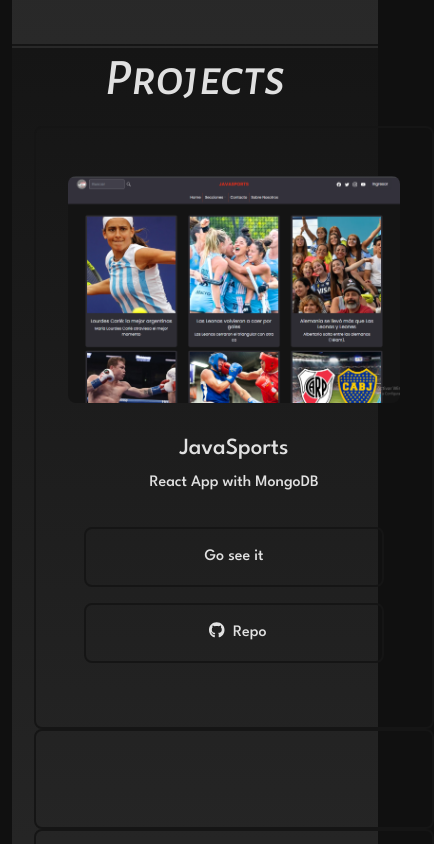
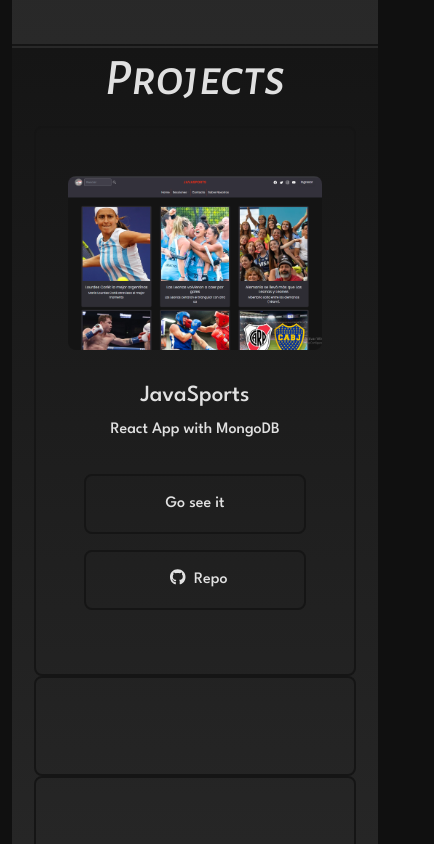
Before and after one commit to AESALVA/Portfolio, a React (Vite) app: page / in a window 390 px wide. Shown: the part 2040-2884 px from the top of the page, 434 px wide, since content can reach past the window. Built offline with nearby package versions, Linux system fonts and the light colour scheme; a web font is replaced by a local one.

Commit message:
add styles responsive

```diff
--- a/src/styles/projects.css
+++ b/src/styles/projects.css
@@ -12,7 +12,7 @@
   justify-content: space-evenly;
 }
 .Card {
-  min-width: 25rem;
+  max-width: 30rem;
   border: 2px solid #151515;
   padding: 3rem 2rem;
   overflow: hidden;
@@ -27,7 +27,7 @@
   border: 2px solid #6ad5ff;
 }
 .Card img {
-  max-width: 25rem;
+  width: 100%;
   border-radius: .5rem;
 }
 
```
